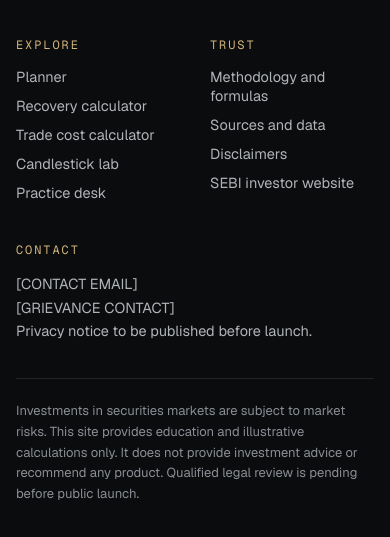
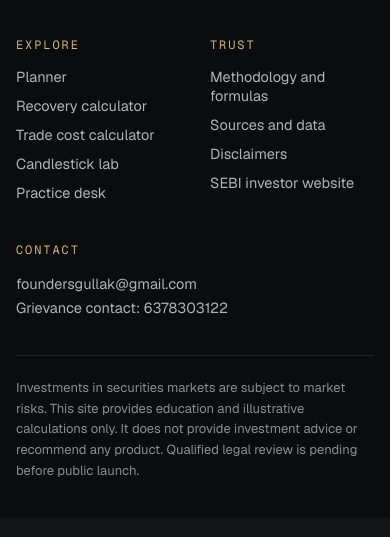
Before and after one commit to shubhpriya17gupta-star/gullak, a plain HTML site: page site/Main.dc.html in a window 390 px wide. Shown: the part 10582-11119 px from the top of the page. Drawn offline with nearby package versions, Linux system fonts and the light colour scheme; animation ran at ten frames a second.

Commit message:
Add footer contact email and grievance phone; remove privacy placeholder
Co-Authored-By: Claude Sonnet 5.5 <noreply@anthropic.com>

```diff
--- a/site/Main.dc.html
+++ b/site/Main.dc.html
@@ -558,7 +558,7 @@ a:focus-visible,button:focus-visible{outline:2px solid var(--gold);outline-offse
     <div style="flex:1 1 160px"><div class="eyebrow" style="color:var(--gold)">Trust</div>
       <div style="margin-top:14px;display:flex;flex-direction:column;gap:10px"><a href="Methodology.html">Methodology and formulas</a><a href="#sources">Sources and data</a><a href="#disclaimers">Disclaimers</a><a href="https://investor.sebi.gov.in" target="_blank" rel="noopener">SEBI investor website</a></div></div>
     <div style="flex:1 1 200px"><div class="eyebrow" style="color:var(--gold)">Contact</div>
-      <div style="margin-top:14px;line-height:1.6">[CONTACT EMAIL]<br>[GRIEVANCE CONTACT]<br>Privacy notice to be published before launch.</div></div>
+      <div style="margin-top:14px;line-height:1.6">foundersgullak@gmail.com<br>Grievance contact: 6378303122</div></div>
   </div>
   <div class="wrap" style="padding-bottom:36px">
     <div style="border-top:1px solid rgba(244,241,234,.1);padding-top:22px;font-size:13px;line-height:1.6;color:#8A8E94">Investments in securities markets are subject to market risks. This site provides education and illustrative calculations only. It does not provide investment advice or recommend any product. Qualified legal review is pending before public launch.</div>
```
